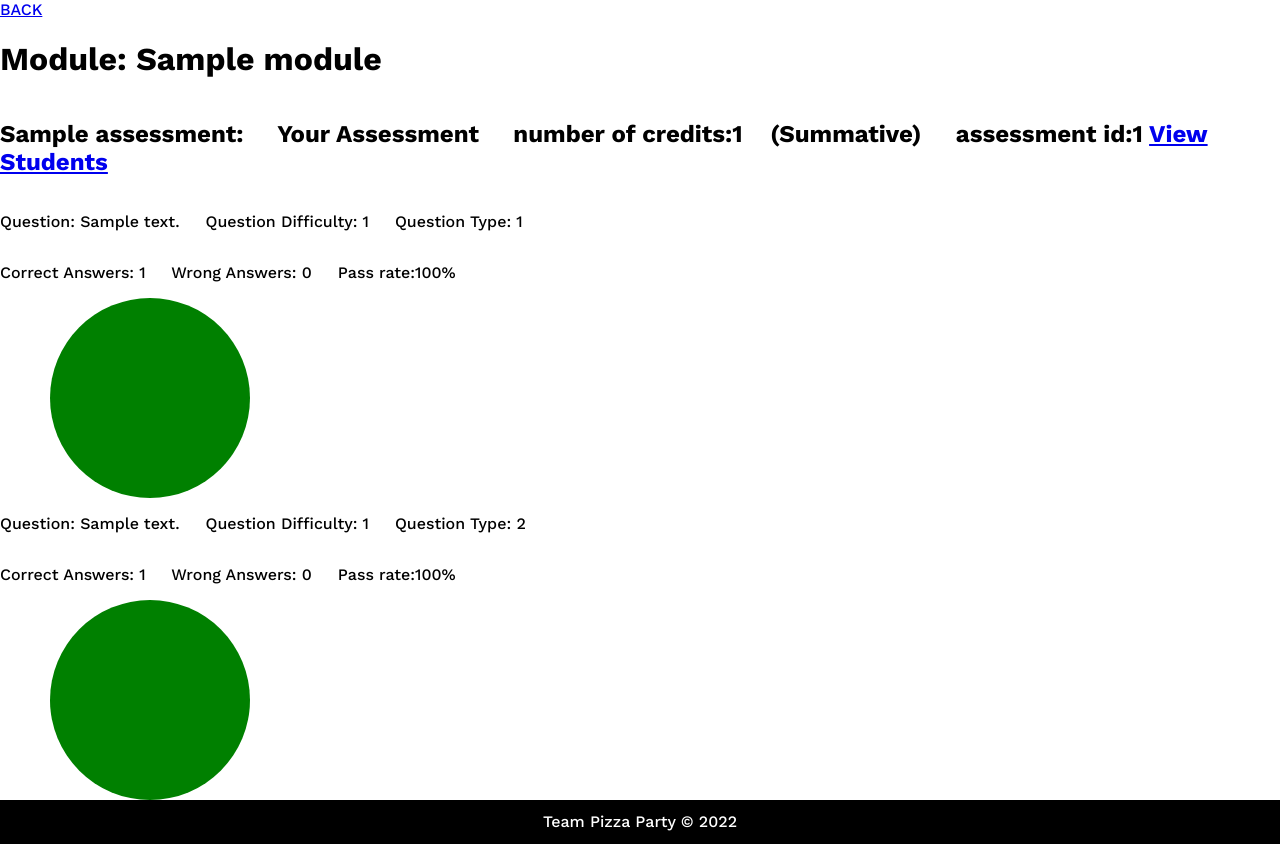
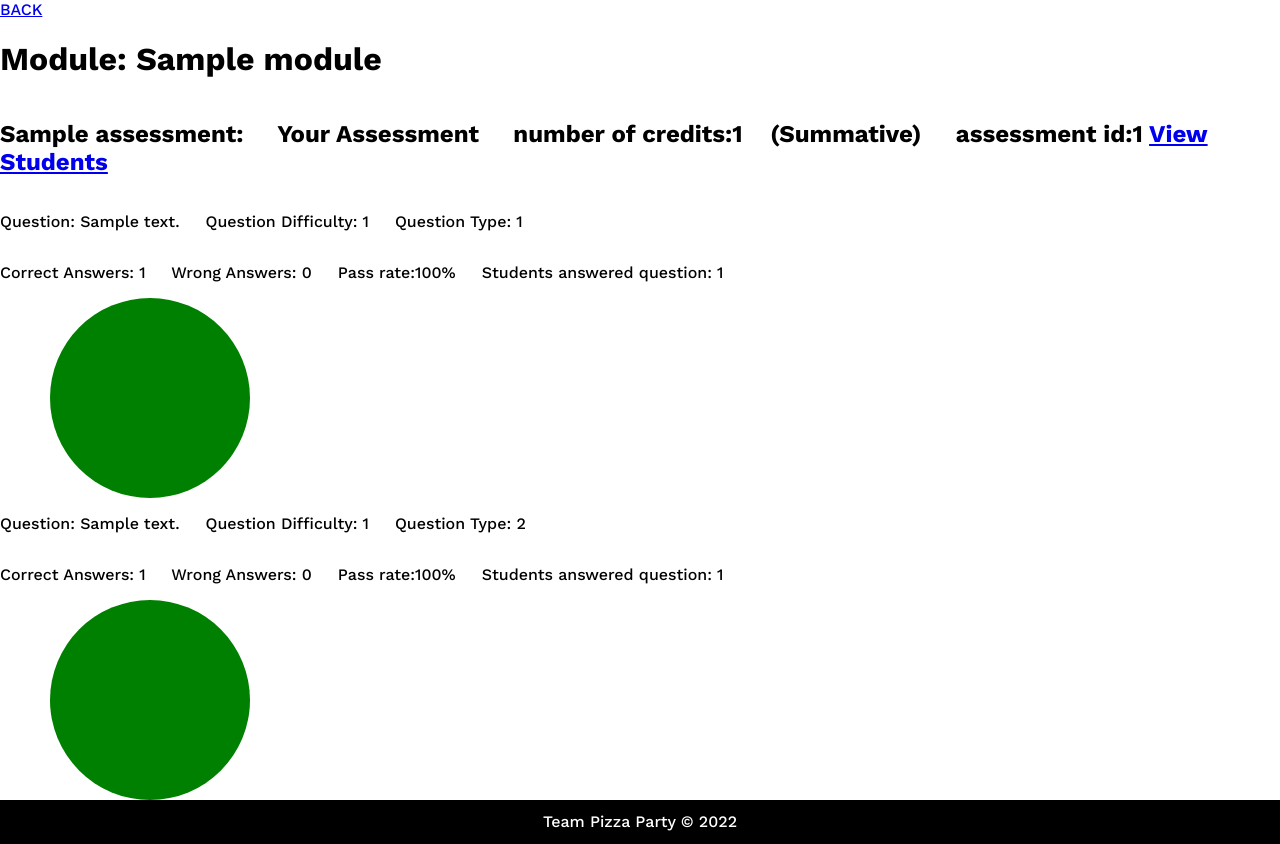
Before and after one commit to dredly/AAT_Deployment, a Flask app: a page that uses aat/staff_stats/templates/module.html in a window 1280 px wide. Shown: the part 51-895 px from the top of the page. Run offline with Flask 2, Linux system fonts and the light colour scheme; a user stored in the database is signed in; tables that the repository leaves empty hold one stand-in row (values such as "Sample post").

Commit message:
added stat 4 Total of students answered question

```diff
--- a/aat/staff_stats/routes.py
+++ b/aat/staff_stats/routes.py
@@ -151,12 +151,15 @@ def module(Module_title):
 
         if yay == 0:
                 pass_percentage = 0
+                total = yay+nay
         if nay == 0:
             pass_percentage = 100
+            total = yay+nay
         else:
             total = yay+nay
             pass_percentage = int((yay/total) * 100)
 
+        questionDetails["students_answered_question"] = total
         questionDetails["correct_answers"] = yay
         questionDetails["wrong_answers"] = nay
         questionDetails["pass_percentage"] = pass_percentage
--- a/aat/staff_stats/templates/module.html
+++ b/aat/staff_stats/templates/module.html
@@ -13,7 +13,7 @@
             {%if question.get("question_assessment_id") == assessment.get("assessment_id") %}
 
             <p>Question: {{question.get("question_text")}} &nbsp;&nbsp;&nbsp; Question Difficulty: {{question.get("question_difficulty")}} &nbsp;&nbsp;&nbsp Question Type: {{question.get("question_type")}} </p>
-            <p>Correct Answers: {{question.get("correct_answers")}} &nbsp;&nbsp;&nbsp;  Wrong Answers: {{question.get("wrong_answers")}} &nbsp;&nbsp;&nbsp; {%if question.get("correct_answers") == 0 and question.get("wrong_answers") == 0  %} <p> No attempts have been made </p> {%else%} Pass rate:{{question.get("pass_percentage")}}% {%endif%}</p>
+            <p>Correct Answers: {{question.get("correct_answers")}} &nbsp;&nbsp;&nbsp;  Wrong Answers: {{question.get("wrong_answers")}} &nbsp;&nbsp;&nbsp; {%if question.get("correct_answers") == 0 and question.get("wrong_answers") == 0  %} <p> No attempts have been made </p> {%else%} Pass rate:{{question.get("pass_percentage")}}% {%endif%} &nbsp;&nbsp;&nbsp; Students answered question: {{question.get("students_answered_question")}}</p>
                 {%if question.get("correct_answers") == 0 and question.get("wrong_answers") == 0  %}
                 {%else%}
                     <div id='vis{{question.get("question_assessment_id")}}{{question.get("questionId")}}{{question.get("question_type")}}'></div>
@@ -56,7 +56,7 @@
 
     {%endfor%}
     {%else%}
-    <p>no questions have been created in this assessment</p>
+    <p>no questions have been created for this assessment</p>
     {%endif%}
 {%endfor%}
 
```
